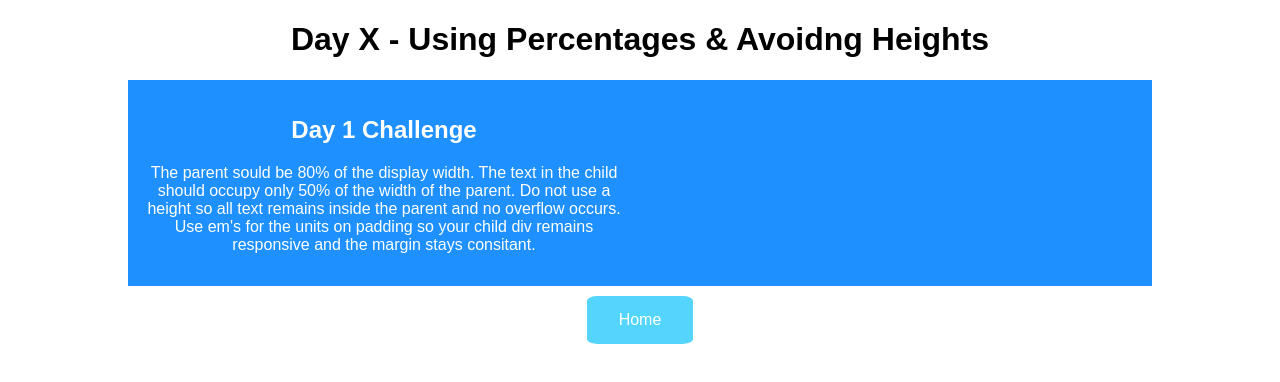
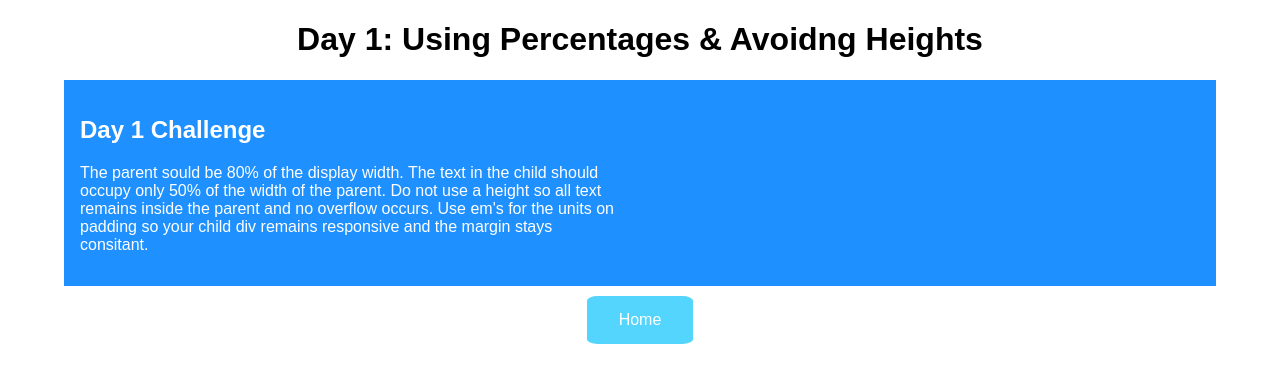
Before and after one commit to lrudemm/21-Day-Resp.-Web-Design-Challenge, a plain HTML site: page day1.html in a window 1280 px wide. Drawn offline with Linux system fonts and the light colour scheme.

Commit message:
Aligned text to the left for Day 1 child div in CSS for Day 1.

```diff
--- a/day1.html
+++ b/day1.html
@@ -9,7 +9,7 @@
 </head>
 
 <body>
-		<h1>Day X - Using Percentages & Avoidng Heights</h1>
+		<h1>Day 1: Using Percentages & Avoidng Heights</h1>
 		<div class="parentDay1">
 			<div class="childDay1">
 				<h2>Day 1 Challenge</h2>
--- a/style.css
+++ b/style.css
@@ -22,7 +22,7 @@ body {
 ──────────────────*/
 
 .parentDay1 {
-	width: 80%;
+	width: 90%;
 	background: dodgerblue;
 	color: white;
 	margin: 0 auto;
@@ -31,6 +31,7 @@ body {
 .childDay1 {
 	width: 50%;
 	padding: 1em;
+	text-align: left;
 }
 
 /*──────────────────
```
Also changed, not shown: index.html (+1 -1 lines).
